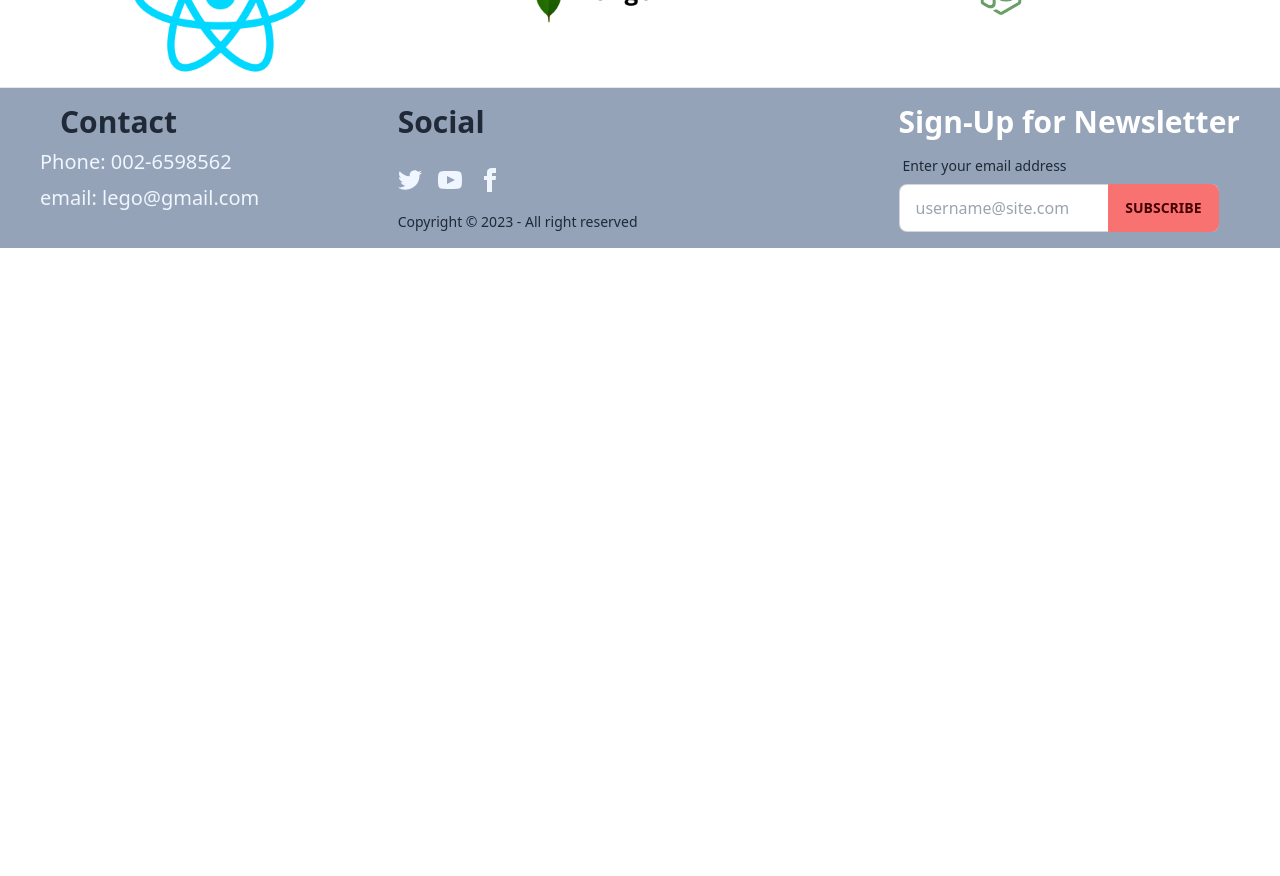
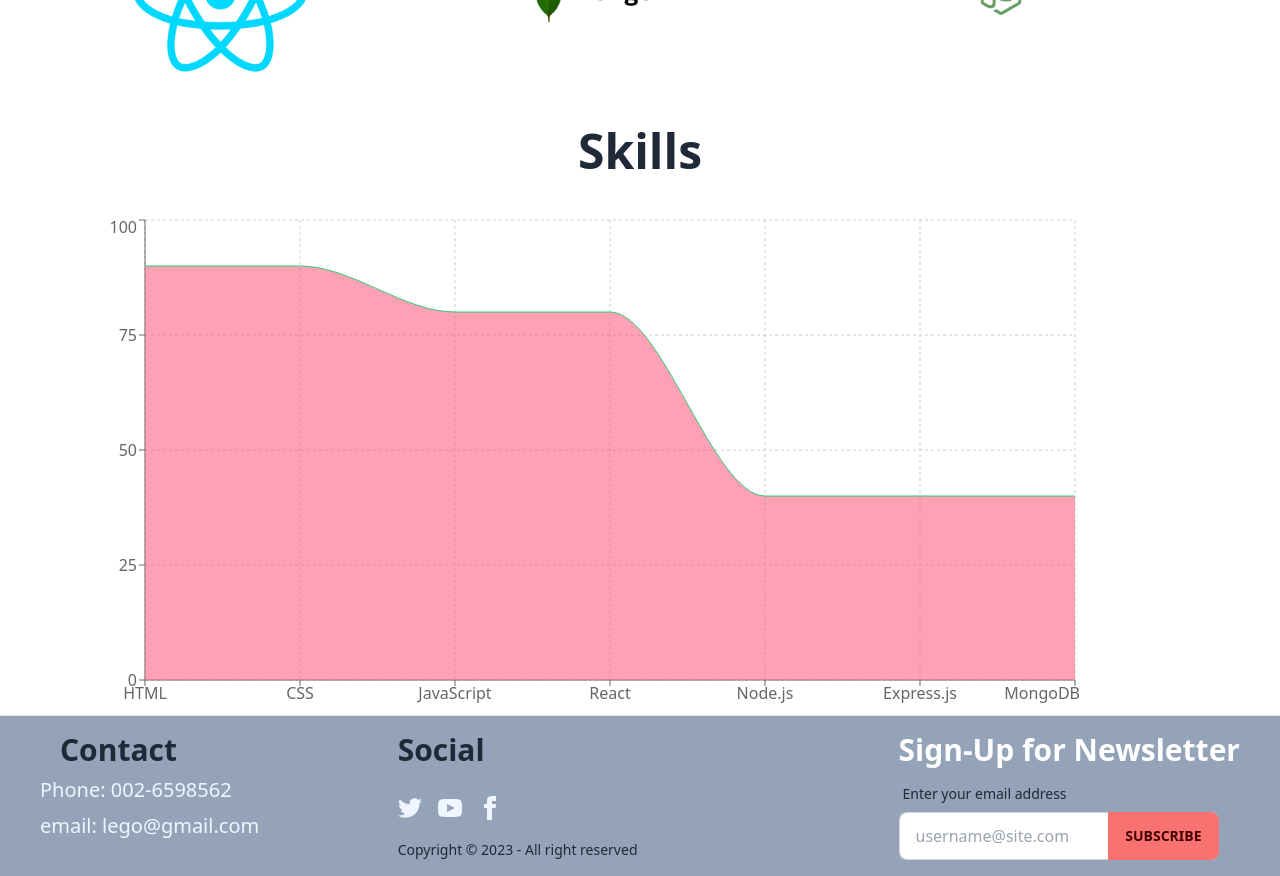
Before and after one commit to zabaidulbd/portfolio-website, a React (Vite) app: page / in a window 1280 px wide. Shown: the part 1380-2256 px from the top of the page. Before the commit the page ends 1628 px from the top, so only its background shows below. Built offline with nearby package versions, Linux system fonts and the light colour scheme.

Commit message:
add chart

```diff
--- a/package.json
+++ b/package.json
@@ -18,6 +18,7 @@
     "react": "^18.2.0",
     "react-dom": "^18.2.0",
     "react-router-dom": "^6.14.0",
+    "recharts": "^2.7.2",
     "sort-by": "^1.2.0"
   },
   "devDependencies": {
--- a/src/pages/Contact/Contact.jsx
+++ b/src/pages/Contact/Contact.jsx
@@ -2,22 +2,22 @@
 
 const Contact = () => {
     return (
-        <div className="mt-20">
-            <h1 className="text-5xl text-center font-bold mb-14">Contact</h1>
+        <div className="mt-5">
+            <h1 className="text-5xl text-center font-bold mb-5">Contact</h1>
             <div className="form-control w-full max-w-lg mx-auto">
                 <label className="label">
-                    <span className="text-xl font-semibold">Please type your name</span>
+                    <span className="text-xl font-semibold">Your Name</span>
                 </label>
-                <input type="text" placeholder="Your name" className="input input-bordered border-8 w-full max-w-lg my-4" />
+                <input type="text" placeholder="Your name" className="input input-bordered border-8 w-full max-w-lg my-3" />
                 <label className="label">
-                    <span className="text-xl font-semibold">Please type your email</span>
+                    <span className="text-xl font-semibold">Your Email</span>
                 </label>
-                <input type="email" placeholder="Your email" className="input input-bordered border-8 w-full max-w-lg my-4" />
+                <input type="email" placeholder="Your email" className="input input-bordered border-8 w-full max-w-lg my-3" />
                 <label className="label">
-                    <span className="text-xl font-semibold">Your message</span>
+                    <span className="text-xl font-semibold">Your Message</span>
                 </label>
-                <textarea className="textarea textarea-primary my-4" placeholder="Your message"></textarea>
-                <button className="btn btn-active btn-neutral mb-10">send</button>
+                <textarea className="textarea textarea-primary my-3" placeholder="Your message"></textarea>
+                <button className="btn btn-active btn-neutral mb-5">send</button>
             </div>
         </div>
     );
--- a/src/pages/Home/Home/Home.jsx
+++ b/src/pages/Home/Home/Home.jsx
@@ -1,5 +1,6 @@
 import Banner from "../Banner/Banner";
 import Experience from "../Experience/Experience";
+import Skill from "../Skill/Skill";
 
 
 const Home = () => {
@@ -7,6 +8,7 @@ const Home = () => {
         <>
             <Banner></Banner>
             <Experience></Experience>
+            <Skill></Skill>
         </>
     );
 };
--- /dev/null
+++ b/src/pages/Home/Skill/Skill.jsx
@@ -0,0 +1,68 @@
+
+import { AreaChart, Area, XAxis, YAxis, CartesianGrid, Tooltip } from 'recharts';
+
+const Skill = () => {
+
+    const numbersArray = [
+
+        {
+            id: 1,
+            name: 'HTML',
+            number: 90
+        },
+        {
+            id: 2,
+            name: 'CSS',
+            number: 90
+        },
+        {
+            id: 3,
+            name: 'JavaScript',
+            number: 80
+        },
+        {
+            id: 4,
+            name: 'React',
+            number: 80
+        },
+        {
+            id: 5,
+            name: 'Node.js',
+            number: 40
+        },
+        {
+            id: 6,
+            name: 'Express.js',
+            number: 40
+        },
+        {
+            id: 7,
+            name: 'MongoDB',
+            number: 40
+        },
+
+    ];
+
+
+
+    return (
+        <div className="mt-10">
+            <h1 className="font-bold text-5xl text-center mb-10">Skills</h1>
+            <div className='ms-20'>
+                <AreaChart className='container'
+                    width={1000}
+                    height={500}
+                    data={numbersArray}
+                >
+                    <CartesianGrid strokeDasharray="3 3" />
+                    <XAxis dataKey="name" />
+                    <YAxis />
+                    <Tooltip />
+                    <Area type="monotone" dataKey="number" stroke="#2ECC71" fill="#FF6384" />
+                </AreaChart>
+            </div>
+        </div>
+    );
+};
+
+export default Skill;
--- a/src/shared/Navbar/Navbar.jsx
+++ b/src/shared/Navbar/Navbar.jsx
@@ -9,7 +9,7 @@ const Navbar = () => {
             <div className="navbar-center hidden lg:flex">
                 <ul className="menu menu-horizontal px-1">
                     <li><Link to='/'>Home</Link></li>
-                    <li><Link to='resume'>Resume</Link></li>
+                    <li><Link to='https://drive.google.com/file/d/1iSUGw2wlT1dC-7qy-r6E3_YSuthOFEWy/view?usp=sharing'>Resume</Link></li>
                     <li><Link to='project'>Projects</Link></li>
                     <li><Link to='about'>About</Link></li>
                     <li><Link to='contact'>Contact</Link></li>
```
Also changed, not shown: 1 other file (tests, documents, lock files or other folders).
